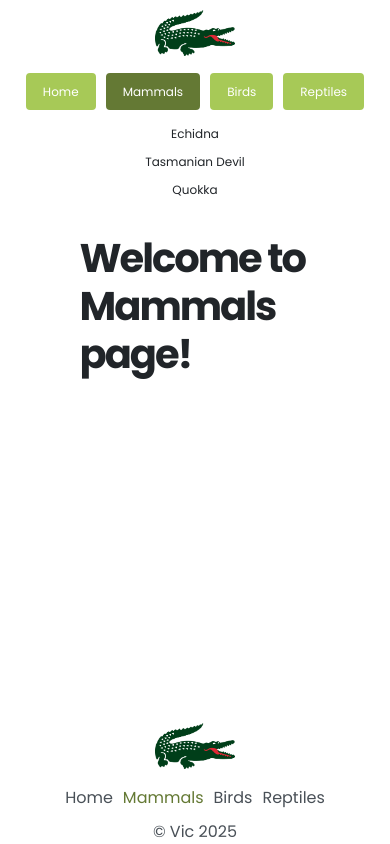
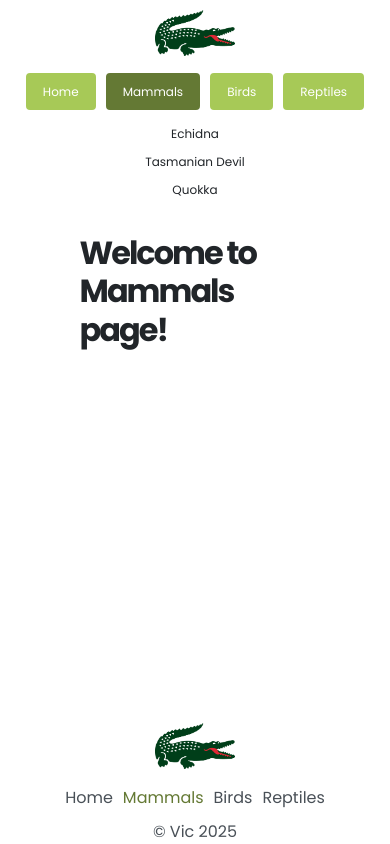
Before and after one commit to mvic89/zoo-react, a React (Vite) app: page /mammals in a window 390 px wide. Built offline with nearby package versions, Linux system fonts and the light colour scheme.

Commit message:
added responsivness

```diff
--- a/src/components/GroupContent/group-content.module.css
+++ b/src/components/GroupContent/group-content.module.css
@@ -14,3 +14,9 @@
 .descriptionStyling {
     padding-bottom: 1rem;
 }
+
+@media screen and (max-width: 768px) {
+    h2 {
+        font-size: var(--text-h4);
+    }
+}
--- a/src/components/MainContent/main-content.module.css
+++ b/src/components/MainContent/main-content.module.css
@@ -37,3 +37,17 @@
 .readMore:hover, .readMore:active {
     color: var(--primary-shade)
 }
+
+@media screen and (max-width: 768px) {
+    h3 {
+        font-size: var(--text-h4);
+    }
+
+    p {
+        font-size: var(--text-sm);
+    }
+
+    .readMore {
+        font-size: var(--text-sm);
+    }
+}
```
